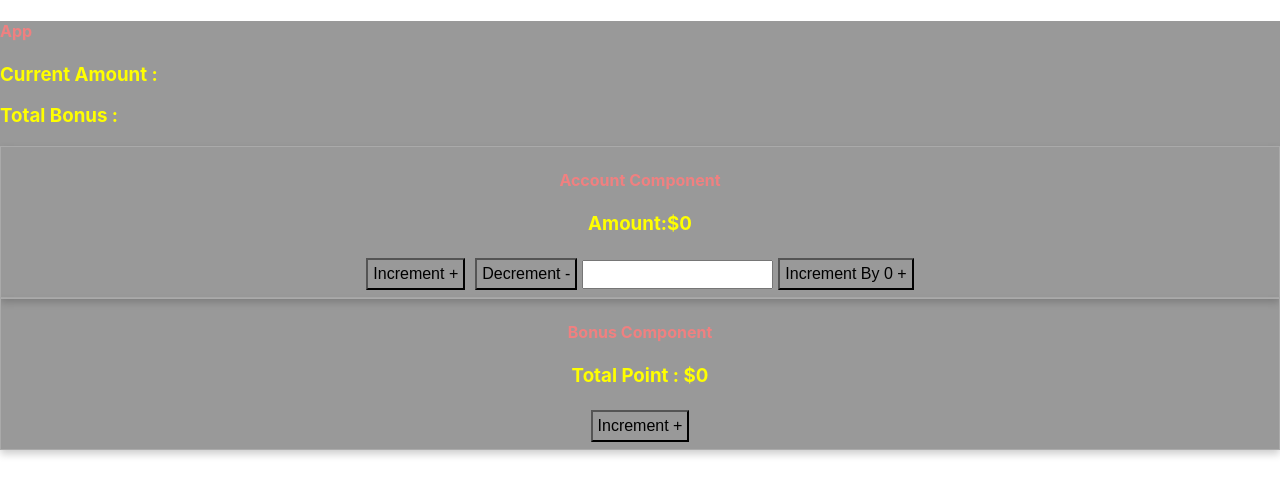
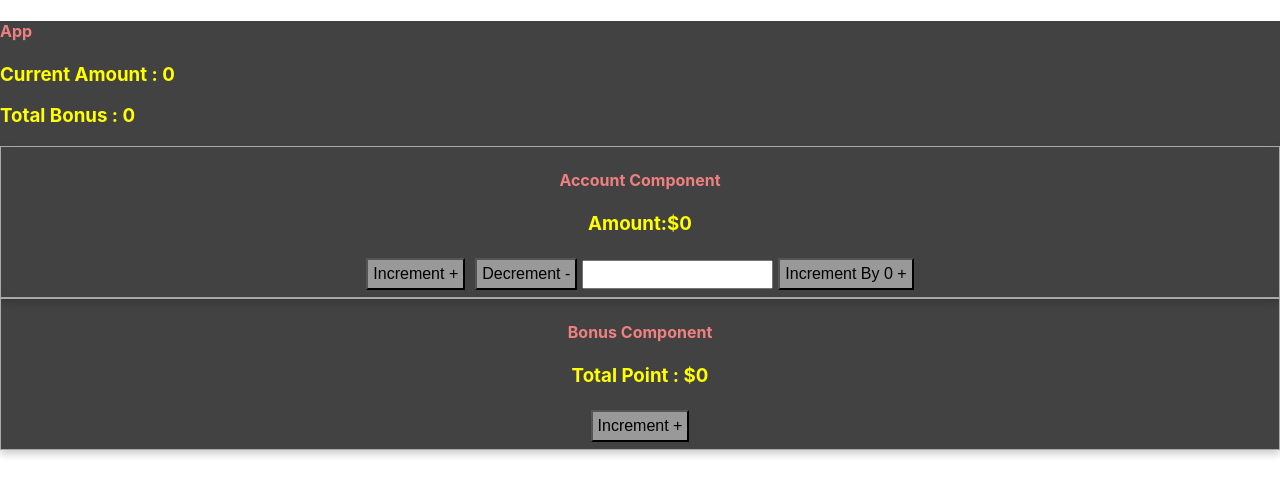
Before and after one commit to Nazil1712/Redux_Masterclass, a React (Create React App) app in the folder react_redux/: page / in a window 1280 px wide. Shown: the top 496 px of the page. Built offline with nearby package versions, Linux system fonts and the light colour scheme.

Commit message:
This is Lifting state Up

```diff
--- a/react_redux/src/App.css
+++ b/react_redux/src/App.css
@@ -1,5 +1,5 @@
 #root {
-  background-color: #999;
+  background-color: #000000bd;
 }
 
 .card {
--- a/react_redux/src/App.js
+++ b/react_redux/src/App.js
@@ -1,15 +1,44 @@
-import './App.css';
-import Account from './components/Account';
-import Bonus from './components/Bonus';
+import { useState } from "react";
+import "./App.css";
+import Account from "./components/Account";
+import Bonus from "./components/Bonus";
+
 function App() {
+  const [account, setAccount] = useState({ amount: 0 });
+  const [bonus, setBonus] = useState({ points: 0 });
+
+  const increment = () => {
+    setAccount({ amount: account.amount + 1 });
+  };
+
+  const decrement = () => {
+    setAccount({ amount: account.amount - 1 });
+  };
+
+  const incrementByAmount = (value) => {
+    setAccount({ amount: account.amount + value });
+  };
+
+  const incrementBonus = () => {
+    setBonus({ points: bonus.points + 1 });
+  };
+
   return (
     <div className="App">
       <h4>App</h4>
-      <h3>Current Amount : </h3>
-      <h3>Total Bonus : </h3>
+      <h3>Current Amount : {account.amount}</h3>
+      <h3>Total Bonus : {bonus.points}</h3>
 
-      <Account></Account>
-      <Bonus></Bonus>
+      <Account
+        increment={increment}
+        decrement={decrement}
+        incrementByAmount={incrementByAmount}
+        account={account}
+      ></Account>
+      <Bonus
+        incrementBonus={incrementBonus}
+        bonus={bonus}
+      ></Bonus>
     </div>
   );
 }
--- a/react_redux/src/components/Account.js
+++ b/react_redux/src/components/Account.js
@@ -1,20 +1,7 @@
-import { useState } from 'react';
+import { useState } from "react";
 
-function Account() {
-  const [account, setAccount] = useState({ amount: 0 });
+function Account({increment,decrement,incrementByAmount,account}) {
   const [value, setValue] = useState(0);
-
-  const increment = () => {
-    setAccount({ amount: account.amount + 1 });
-  };
-
-  const decrement = () => {
-    setAccount({ amount: account.amount - 1 });
-  };
-
-  const incrementByAmount = (value) => {
-    setAccount({ amount: account.amount + value });
-  };
 
   return (
     <div className="card">
--- a/react_redux/src/components/Bonus.js
+++ b/react_redux/src/components/Bonus.js
@@ -1,11 +1,7 @@
 import { useState } from 'react';
 
-function Bonus() {
-  const [bonus, setBonus] = useState({ points: 0 });
+function Bonus({incrementBonus,bonus}) {
 
-  const increment = () => {
-    setBonus({ points: bonus.points + 1 });
-  };
   return (
     <div className="card">
       <div className="container">
@@ -14,7 +10,7 @@ function Bonus() {
         </h4>
         <h3>Total Point : ${bonus.points}</h3>
 
-        <button onClick={increment}>Increment +</button>
+        <button onClick={incrementBonus}>Increment +</button>
       </div>
     </div>
   );
```
